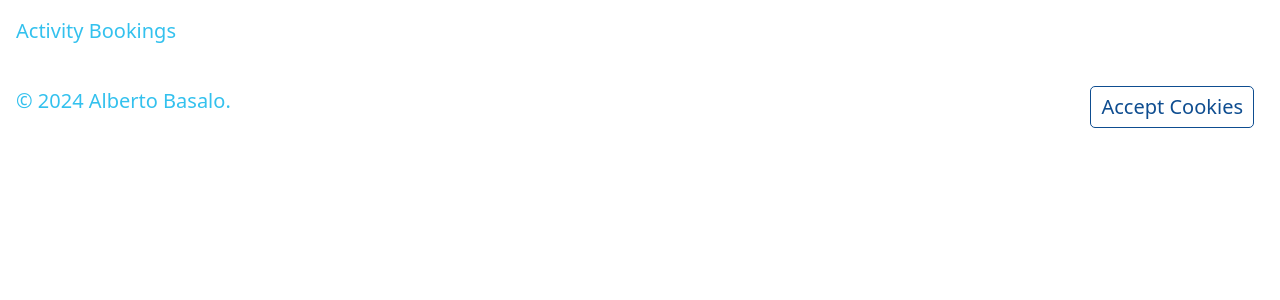
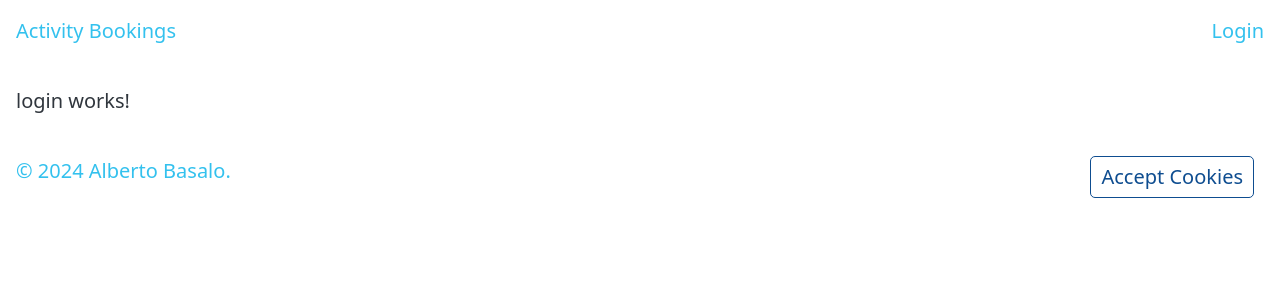
Before and after one commit to Angular-Moderno/ActivityBookings, an Angular app: page /auth/login in a window 1280 px wide. Before the commit this address led to /. Shown: the top 300 px of the page. Built offline with nearby package versions, Linux system fonts and the light colour scheme.

Commit message:
feat: 4 1 2

```diff
--- a/src/app/app.routes.ts
+++ b/src/app/app.routes.ts
@@ -5,4 +5,8 @@ export const routes: Routes = [
     path: '',
     loadComponent: () => import('./bookings/bookings.component').then((m) => m.BookingsComponent),
   },
+  {
+    path: 'auth/login',
+    loadComponent: () => import('./routes/auth/login.component'),
+  },
 ];
--- a/src/app/core/header.component.ts
+++ b/src/app/core/header.component.ts
@@ -1,13 +1,15 @@
 import { ChangeDetectionStrategy, Component } from '@angular/core';
+import { RouterLink } from '@angular/router';
 
 @Component({
   selector: 'lab-header',
   standalone: true,
-  imports: [],
+  imports: [RouterLink],
   template: `
     <header>
       <nav>
-        <a href=""> {{ title }} </a>
+        <a routerLink=""> {{ title }} </a>
+        <a routerLink="auth/login"> Login </a>
       </nav>
     </header>
   `,
--- /dev/null
+++ b/src/app/routes/auth/login.component.ts
@@ -0,0 +1,10 @@
+import { ChangeDetectionStrategy, Component } from '@angular/core';
+
+@Component({
+  standalone: true,
+  imports: [],
+  template: ` <p>login works!</p> `,
+  styles: ``,
+  changeDetection: ChangeDetectionStrategy.OnPush,
+})
+export default class LoginComponent {}
```
